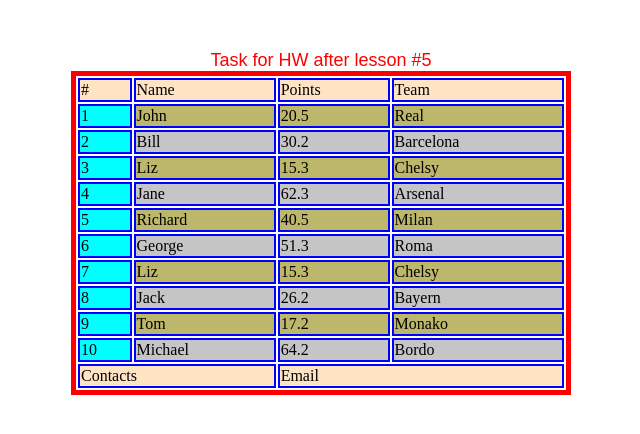
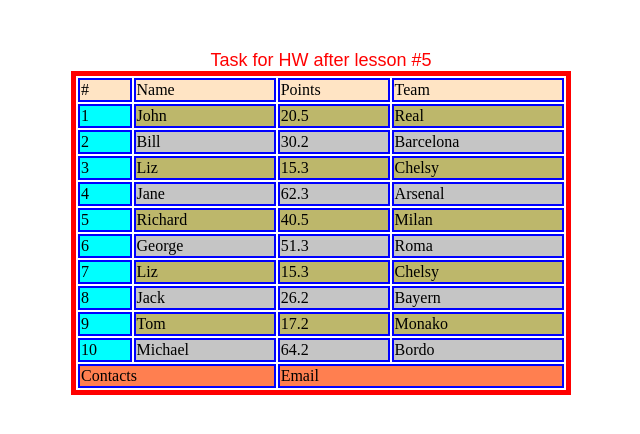
Before and after one commit to AygerimSer/onl-js-table, a plain HTML site: page index.html in a window 1280 px wide. Shown: the whole page, without its empty margins (319-959 px from the left). Drawn offline with Linux system fonts and the light colour scheme.

Commit message:
changes commit

```diff
--- a/style.css
+++ b/style.css
@@ -17,7 +17,7 @@ tr, td, th{
 tbody td:first-child{
   background-color: aqua;
 }
-table tr:first-child{
+thead tr:first-child{
   background-color: bisque;
 }
 tbody tr:first-child{
@@ -34,6 +34,6 @@ tr:nth-child(odd)
   background-color: darkkhaki;
   color:black;
 }
-tfoot{
-  background-color:rgb(247, 155, 121);
+tfoot tr:first-child{
+  background-color: coral;
 }
```
Also changed, not shown: index.html (+1 -0 lines).
